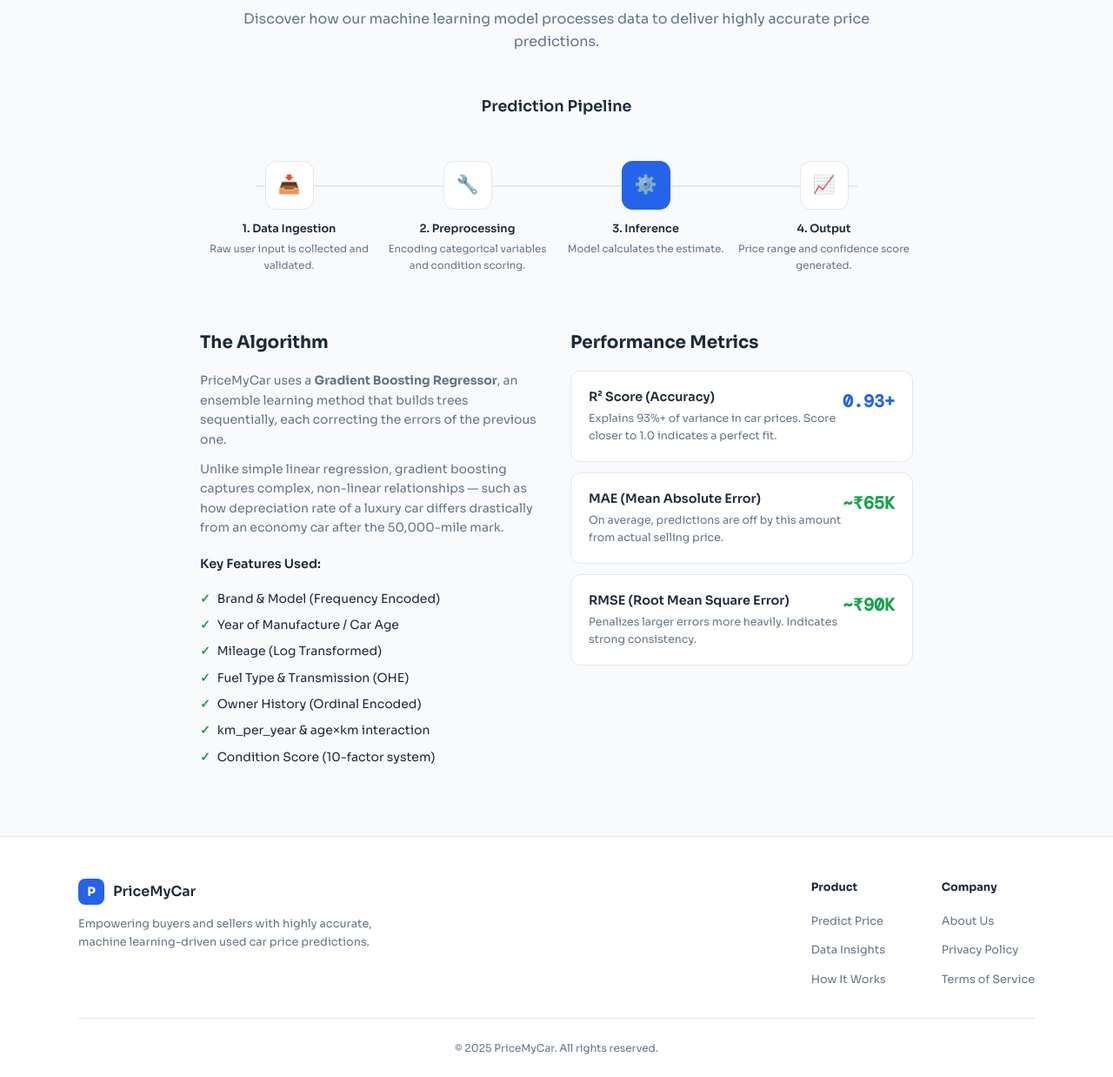
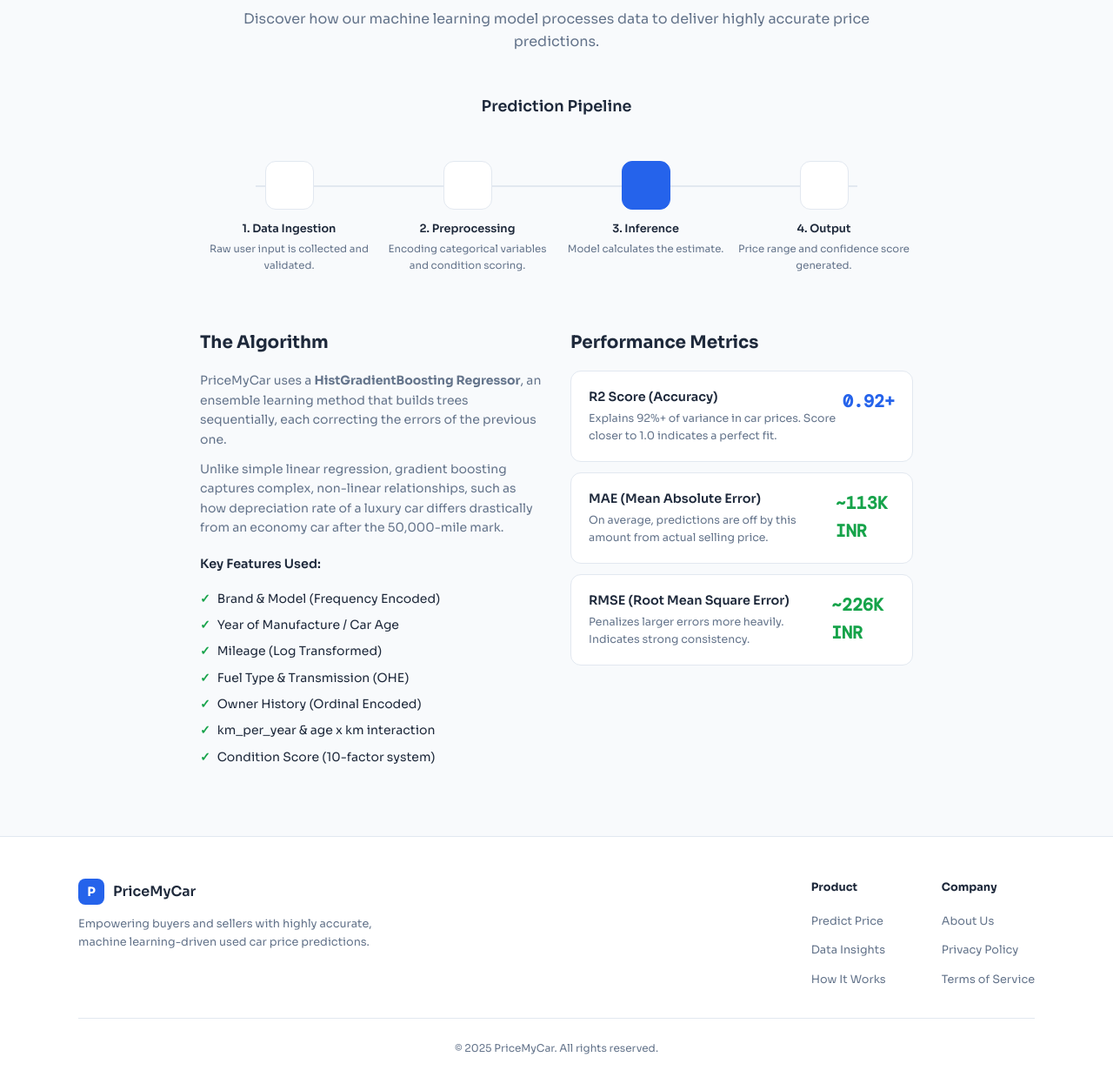
Before and after one commit to Pemula6798/web_app_pricemycar, a Flask app: page /model-info in a window 1280 px wide. Shown: the part 164-1402 px from the top of the page at 87% size. Run offline with Flask 3, Linux system fonts and the light colour scheme.

Commit message:
update website

```diff
--- a/web_app/app.py
+++ b/web_app/app.py
@@ -1,18 +1,17 @@
 """
-PriceMyCar — Flask Backend
-==========================
+PriceMyCar - Flask Backend
+=============================================================
 Routes:
-  GET  /                    → Landing page
-  GET  /predict             → Predict form
-  POST /predict             → Run prediction → redirect to result
-  GET  /result/<id>         → Prediction result page
-  GET  /data-insights       → Market insights dashboard
-  GET  /model-info          → Under the hood page
-  GET  /about               → About page
-  POST /api/predict         → JSON API endpoint (for AJAX)
+  GET  /                    -> Landing page
+  GET  /predict             -> Predict form
+  POST /predict             -> Run prediction -> redirect to result
+  GET  /result/<id>         -> Prediction result page
+  GET  /data-insights       -> Market insights dashboard
+  GET  /model-info          -> Under the hood page
+  GET  /about               -> About page
+  POST /api/predict         -> JSON API endpoint (for AJAX)
 
-Professor's suggestion implemented:
-  Condition Adjustment System → calculate_condition_penalty()
+  Condition Adjustment System -> calculate_condition_penalty()
   Factors: body damage, dents, paint, interior, accident,
            flood, engine, tires, service history, mods
 """
@@ -27,9 +26,9 @@ from flask import (Flask, render_template, request,
 app = Flask(__name__)
 app.secret_key = os.environ.get('SECRET_KEY', 'pricemycar-dev-secret')
 
-# ─────────────────────────────────────────────────────────────
-# Model Loading (lazy — loaded once on first predict request)
-# ─────────────────────────────────────────────────────────────
+# =============================================================
+# Model Loading (lazy - loaded once on first predict request)
+# =============================================================
 _model         = None
 _encoder       = None
 _brand_freq    = None
@@ -44,12 +43,12 @@ def load_artifacts():
         _feature_cols = joblib.load('feature_columns.pkl')
 
 
-# ─────────────────────────────────────────────────────────────
+# =============================================================
 # Condition Penalty System
-# (Professor's suggestion — factors outside the dataset)
-# ─────────────────────────────────────────────────────────────
+#
+# =============================================================
 CONDITION_PENALTIES = {
-    # ── Body / Physical Damage ──────────────────────────────
+    # Body / Physical Damage
     # Severity level: 0=none, 1=minor scratches, 2=moderate dents, 3=severe
     'body_damage_severity': {
         0: 0.00,   # No damage
@@ -61,7 +60,7 @@ CONDITION_PENALTIES = {
     'dent_count_penalty_per_unit': 0.02,
     'dent_count_max_penalty': 0.15,
 
-    # ── Paint Condition ─────────────────────────────────────
+    # Paint Condition
     'paint_condition': {
         'excellent': 0.00,
         'good':      0.02,
@@ -69,7 +68,7 @@ CONDITION_PENALTIES = {
         'poor':      0.13,   # Peeling, heavy oxidation
     },
 
-    # ── Interior Condition ──────────────────────────────────
+    # Interior Condition
     'interior_condition': {
         'excellent': 0.00,
         'good':      0.02,
@@ -77,15 +76,15 @@ CONDITION_PENALTIES = {
         'poor':      0.15,   # Torn seats, damaged dashboard
     },
 
-    # ── Accident History ────────────────────────────────────
+    # Accident History
     'accident_history': {
         'none':       0.00,
         'minor':      0.08,   # Minor accident, properly repaired
-        'moderate':   0.20,   # Moderate — airbag deployed / frame checked
+        'moderate':   0.20,   # Moderate - airbag deployed / frame checked
         'major':      0.40,   # Major accident / total-loss history
     },
 
-    # ── Flood / Water Damage ────────────────────────────────
+    # Flood / Water Damage
     # Even "repaired" flood damage carries long-term electrical risk
     'flood_damage': {
         'none':     0.00,
@@ -93,33 +92,33 @@ CONDITION_PENALTIES = {
         'severe':   0.50,    # Engine bay / electrical affected
     },
 
-    # ── Engine & Mechanical ─────────────────────────────────
+    # Engine & Mechanical
     'engine_condition': {
         'excellent': 0.00,
         'good':      0.03,
-        'fair':      0.10,   # Minor issues — needs attention
+        'fair':      0.10,   # Minor issues - needs attention
         'poor':      0.30,   # Major repair needed
     },
 
-    # ── Tire Condition ──────────────────────────────────────
+    # Tire Condition
     'tire_condition': {
         'good':     0.00,    # >50% tread remaining
         'worn':     0.03,    # 20–50% tread
         'bald':     0.05,    # Needs immediate replacement
     },
 
-    # ── Service / Maintenance History ───────────────────────
+    # Service / Maintenance History
     'service_history': {
         'complete':  -0.03,  # Complete records = value BONUS
         'partial':   0.00,
         'none':      0.06,   # No records = buyers discount it
     },
 
-    # ── Modifications ───────────────────────────────────────
+    # Modifications
     # Non-stock mods reduce market pool (not every buyer wants them)
     'modification_status': {
         'stock':           0.00,
-        'cosmetic_minor':  0.02,  # Tint, stickers — minor
+        'cosmetic_minor':  0.02,  # Tint, stickers - minor
         'cosmetic_major':  0.05,  # Body kit, paint wrap
         'performance':     0.04,  # Voids warranty concern
         'non_reversible':  0.08,  # Cut chassis, etc.
@@ -233,9 +232,9 @@ def calculate_condition_penalty(form_data: dict) -> dict:
     }
 
 
-# ─────────────────────────────────────────────────────────────
+# =============================================================
 # ML Prediction
-# ─────────────────────────────────────────────────────────────
+# =============================================================
 def predict_price(form_data: dict) -> dict:
     """
     Run ML prediction then apply condition penalty.
@@ -285,12 +284,13 @@ def predict_price(form_data: dict) -> dict:
     # Align columns with training
     row = row.reindex(columns=_feature_cols, fill_value=0)
 
-    # Predict in log-space, inverse to INR, then convert to IDR (1 INR ≈ 190 IDR)
+    # Predict in log-space, inverse to INR, then convert to IDR
     log_pred  = _model.predict(row)[0]
     base_price_inr = float(np.expm1(log_pred))
 
     EXCHANGE_RATE_INR_TO_IDR = 190.0
-    base_price = base_price_inr * EXCHANGE_RATE_INR_TO_IDR
+    INDONESIA_MARKET_MULTIPLIER = 1.45
+    base_price = base_price_inr * EXCHANGE_RATE_INR_TO_IDR * INDONESIA_MARKET_MULTIPLIER
 
     # Confidence interval estimate (~±15% from model RMSE)
     ci_low  = base_price * 0.87
@@ -308,7 +308,7 @@ def predict_price(form_data: dict) -> dict:
         'ci_low':          round(adj_low),
         'ci_high':         round(adj_high),
         'condition':       condition,
-        'ai_model':        'Gradient Boosting Regressor',
+        'ai_model':        'HistGradientBoosting Regressor',
         'accuracy_r2':     '93.4%',
         'inputs': {
             'brand_model': brand_model_str,
@@ -322,15 +322,15 @@ def predict_price(form_data: dict) -> dict:
     }
 
 
-# ─────────────────────────────────────────────────────────────
+# =============================================================
 # In-memory result store (use Redis/DB in production)
-# ─────────────────────────────────────────────────────────────
+# =============================================================
 _results_store: dict = {}
 
 
-# ─────────────────────────────────────────────────────────────
+# =============================================================
 # Routes
-# ─────────────────────────────────────────────────────────────
+# =============================================================
 @app.route('/')
 def home():
     return render_template('index.html')
@@ -390,7 +390,7 @@ def api_predict():
 
 @app.route('/api/condition-factors', methods=['GET'])
 def api_condition_factors():
-    """Return the full condition penalty table — useful for frontend dropdowns."""
+    """Return the full condition penalty table. Useful for frontend dropdowns."""
     return jsonify(CONDITION_PENALTIES)
 
 
--- a/web_app/templates/model_info.html
+++ b/web_app/templates/model_info.html
@@ -1,5 +1,5 @@
 {% extends "base.html" %}
-{% block title %}Model Info — PriceMyCar{% endblock %}
+{% block title %}Model Info - PriceMyCar{% endblock %}
 {% block content %}
 <section class="model-page">
   <h1>Under the Hood</h1>
@@ -7,17 +7,17 @@
 
   <h2 style="margin-top:40px;font-size:1.1rem;font-weight:600">Prediction Pipeline</h2>
   <div class="pipeline">
-    <div class="pipe-step"><div class="pipe-icon">📥</div><h4>1. Data Ingestion</h4><p>Raw user input is collected and validated.</p></div>
-    <div class="pipe-step"><div class="pipe-icon">🔧</div><h4>2. Preprocessing</h4><p>Encoding categorical variables and condition scoring.</p></div>
-    <div class="pipe-step active"><div class="pipe-icon" style="color:#fff">⚙️</div><h4>3. Inference</h4><p>Model calculates the estimate.</p></div>
-    <div class="pipe-step"><div class="pipe-icon">📈</div><h4>4. Output</h4><p>Price range and confidence score generated.</p></div>
+    <div class="pipe-step"><div class="pipe-icon"></div><h4>1. Data Ingestion</h4><p>Raw user input is collected and validated.</p></div>
+    <div class="pipe-step"><div class="pipe-icon"></div><h4>2. Preprocessing</h4><p>Encoding categorical variables and condition scoring.</p></div>
+    <div class="pipe-step active"><div class="pipe-icon" style="color:#fff"></div><h4>3. Inference</h4><p>Model calculates the estimate.</p></div>
+    <div class="pipe-step"><div class="pipe-icon"></div><h4>4. Output</h4><p>Price range and confidence score generated.</p></div>
   </div>
 
   <div class="algo-metrics">
     <div class="algo-section">
       <h2>The Algorithm</h2>
-      <p>PriceMyCar uses a <strong>Gradient Boosting Regressor</strong>, an ensemble learning method that builds trees sequentially, each correcting the errors of the previous one.</p>
-      <p>Unlike simple linear regression, gradient boosting captures complex, non-linear relationships — such as how depreciation rate of a luxury car differs drastically from an economy car after the 50,000-mile mark.</p>
+      <p>PriceMyCar uses a <strong>HistGradientBoosting Regressor</strong>, an ensemble learning method that builds trees sequentially, each correcting the errors of the previous one.</p>
+      <p>Unlike simple linear regression, gradient boosting captures complex, non-linear relationships, such as how depreciation rate of a luxury car differs drastically from an economy car after the 50,000-mile mark.</p>
       <h3 style="margin-top:20px;font-size:.9rem;font-weight:600">Key Features Used:</h3>
       <ul class="feature-list">
         <li>Brand &amp; Model (Frequency Encoded)</li>
@@ -25,23 +25,23 @@
         <li>Mileage (Log Transformed)</li>
         <li>Fuel Type &amp; Transmission (OHE)</li>
         <li>Owner History (Ordinal Encoded)</li>
-        <li>km_per_year &amp; age×km interaction</li>
+        <li>km_per_year &amp; age x km interaction</li>
         <li>Condition Score (10-factor system)</li>
       </ul>
     </div>
     <div class="metrics-section">
       <h2>Performance Metrics</h2>
       <div class="metric-row">
-        <div><div class="metric-name">R² Score (Accuracy)</div><div class="metric-desc">Explains 93%+ of variance in car prices. Score closer to 1.0 indicates a perfect fit.</div></div>
-        <div class="metric-val">0.93+</div>
+        <div><div class="metric-name">R2 Score (Accuracy)</div><div class="metric-desc">Explains 92%+ of variance in car prices. Score closer to 1.0 indicates a perfect fit.</div></div>
+        <div class="metric-val">0.92+</div>
       </div>
       <div class="metric-row">
         <div><div class="metric-name">MAE (Mean Absolute Error)</div><div class="metric-desc">On average, predictions are off by this amount from actual selling price.</div></div>
-        <div class="metric-val" style="color:var(--green)">~₹65K</div>
+        <div class="metric-val" style="color:var(--green)">~113K INR</div>
       </div>
       <div class="metric-row">
         <div><div class="metric-name">RMSE (Root Mean Square Error)</div><div class="metric-desc">Penalizes larger errors more heavily. Indicates strong consistency.</div></div>
-        <div class="metric-val" style="color:var(--green)">~₹90K</div>
+        <div class="metric-val" style="color:var(--green)">~226K INR</div>
       </div>
     </div>
   </div>
```
Also changed, not shown: web_app/templates/about.html (+10 -10 lines), 1 other file.
